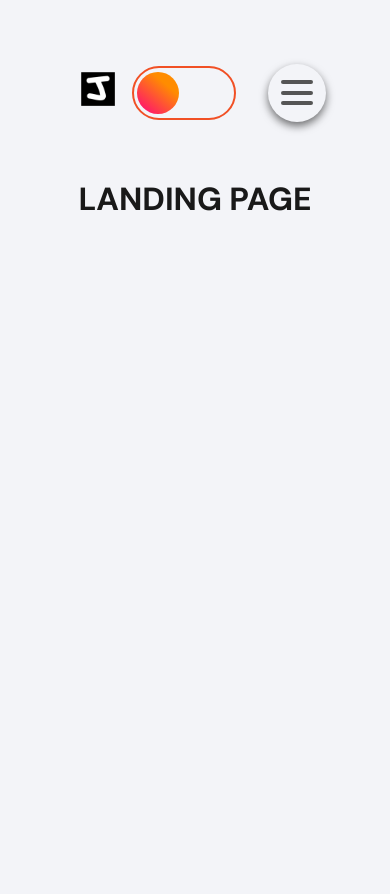
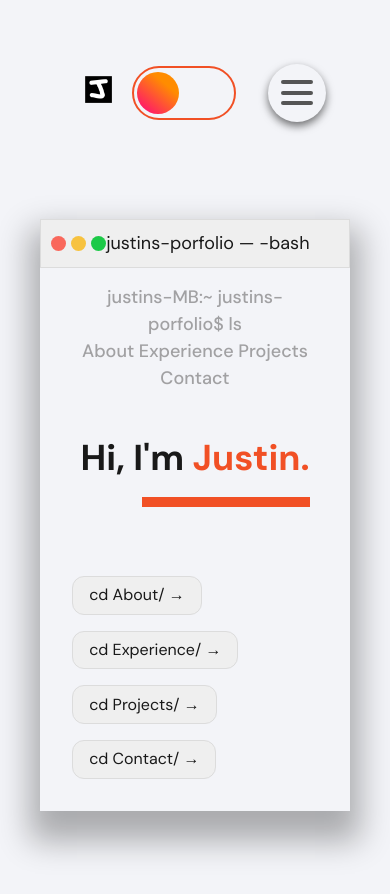
Before and after one commit to justindjsuh/personal-portfolio, a React (Vite) app: page /home in a window 390 px wide. Shown: the top 894 px of the page. Built offline with nearby package versions, Linux system fonts and the light colour scheme.

Commit message:
added GSAP animation, but still WIP

```diff
--- a/package.json
+++ b/package.json
@@ -9,6 +9,7 @@
     "preview": "vite preview"
   },
   "dependencies": {
+    "gsap": "^3.11.4",
     "react": "^18.2.0",
     "react-dom": "^18.2.0",
     "react-router-dom": "^6.8.1"
--- a/src/App.jsx
+++ b/src/App.jsx
@@ -12,6 +12,18 @@ function App() {
         <Route path="/home" element={<Layout />}>
           <Route index element={<LandingPage />} />
         </Route>
+        <Route path="/about" element={<Layout />}>
+          <Route index element={<LandingPage />} />
+        </Route>
+        <Route path="/experience" element={<Layout />}>
+          <Route index element={<LandingPage />} />
+        </Route>
+        <Route path="/projects" element={<Layout />}>
+          <Route index element={<LandingPage />} />
+        </Route>
+        <Route path="/contact" element={<Layout />}>
+          <Route index element={<LandingPage />} />
+        </Route>
       </Routes>
     </div>
   );
--- a/src/Layout.css
+++ b/src/Layout.css
@@ -3,6 +3,8 @@
   position: relative;
   background-color: #f3f4f8;
   color: #191919;
+  display: flex;
+  flex-flow: column;
 }
 
 .dark-theme {
--- a/src/Layout.jsx
+++ b/src/Layout.jsx
@@ -6,7 +6,9 @@ const Layout = () => {
   return (
     <div className="container">
       <Header />
-      <Outlet />
+      <div className="body-content">
+        <Outlet />
+      </div>
     </div>
   );
 };
--- a/src/components/Header.css
+++ b/src/components/Header.css
@@ -2,12 +2,12 @@ nav {
   display: flex;
   justify-content: space-between;
   align-items: center;
-  padding: 2rem 4rem;
+  padding: 1rem 4rem;
 }
 
 .left-nav img {
-  width: 50%;
-  height: 50%;
+  width: 40%;
+  height: 40%;
 }
 
 .right-nav {
@@ -16,17 +16,17 @@ nav {
   gap: 2rem;
 }
 
-.toggle {
+.toggle-main {
   all: unset;
   display: flex;
   align-items: center;
 }
 
-.toggle input[type="checkbox"] {
+.toggle-main input[type="checkbox"] {
   display: none;
 }
 
-.toggle label {
+.toggle-main label {
   margin: 0;
   background-color: #f3f4f8;
   border: 2px solid #f15025;
@@ -39,7 +39,7 @@ nav {
   height: 50px;
 }
 
-.toggle label::after {
+.toggle-main label::after {
   background: linear-gradient(40deg, #ff0080, #ff8c00 70%);
   border-radius: 50%;
   content: " ";
@@ -53,12 +53,12 @@ nav {
   height: 42px;
 }
 
-.toggle input[type="checkbox"]:checked ~ label {
+.toggle-main input[type="checkbox"]:checked ~ label {
   background-color: #26242e;
   border-color: #8983f7;
 }
 
-.toggle input[type="checkbox"]:checked ~ label::after {
+.toggle-main input[type="checkbox"]:checked ~ label::after {
   background: linear-gradient(40deg, #8983f7, #a3dafb 70%);
 
   transform: translateX(50px);
@@ -81,9 +81,6 @@ nav {
 .burger-icon:active {
   box-shadow: 0px 1px 3px 0px rgba(0, 0, 0, 0.55);
   transform: translateY(4px);
-}
-
-@keyframes pushdown {
 }
 
 .burger {
--- a/src/components/Header.jsx
+++ b/src/components/Header.jsx
@@ -27,13 +27,13 @@ const Header = () => {
           <img src="/logo.png" alt="logo with a hand drawn J" />
         </div>
         <div className="right-nav">
-          <div className="toggle">
+          <div className="toggle-main">
             <input
               onClick={toggleDarkThemeLanding}
               type="checkbox"
               id="toggle"
             />
-            <label htmlFor="toggle"></label>
+            <label htmlFor="toggle-main"></label>
           </div>
           <div className="menu">
             <SideMenu
--- /dev/null
+++ b/src/pages/LandingPage.css
@@ -0,0 +1,149 @@
+.body-content {
+  flex: 1;
+  display: flex;
+  flex-flow: column;
+  justify-content: center;
+  align-items: center;
+}
+
+.terminal-header {
+  background-color: #efefef;
+  border: 1px solid #dcdcdc;
+  padding: 10px 0px;
+  display: grid;
+  grid-template-columns: 1fr auto 1fr;
+  align-items: center;
+}
+
+.header-btns {
+  display: flex;
+  gap: 10px;
+  margin-left: 10px;
+}
+
+.header-btn1 {
+  background-color: #f9685c;
+}
+
+.header-btn2 {
+  background-color: #f7c23f;
+}
+
+.header-btn3 {
+  background-color: #1cc947;
+}
+
+.header-btn {
+  height: 20px;
+  width: 20px;
+  border-radius: 180px;
+}
+
+.header-text p {
+  margin: 0;
+  font-size: 18px;
+  text-align: center;
+}
+
+.terminal-container {
+  background-color: #f3f4f8;
+  box-shadow: 0px 20px 30px 10px rgba(0, 0, 0, 0.3);
+  width: 70%;
+}
+
+.terminal-bg-text {
+  margin: 1rem 2rem;
+  align-self: flex-start;
+}
+
+.terminal-bg-text p {
+  color: rgba(79, 78, 78, 0.5);
+  font-weight: 500;
+  font-size: 18px;
+  margin: 0;
+}
+
+.terminal-body {
+  display: flex;
+  flex-flow: column;
+  justify-content: center;
+  align-items: center;
+}
+
+.terminal-main-text {
+  margin: 5rem;
+}
+
+.terminal-main-text p {
+  margin: 0;
+  font-size: 84px;
+  font-weight: 500;
+  line-height: 1;
+  z-index: 5;
+}
+
+.terminal-main-text span:first-child {
+  color: #f15025;
+}
+
+.gsap-animation {
+  position: relative;
+  overflow: hidden;
+}
+
+.gsap-animation .box {
+  position: absolute;
+  bottom: 5px;
+  display: inline-block;
+  background-color: #f15025;
+  height: 10px;
+  z-index: -1;
+}
+
+.gsap-animation .hi {
+  display: inline-block;
+}
+
+.terminal-btns {
+  display: flex;
+  flex-wrap: wrap;
+  gap: 1rem;
+  margin: 2rem;
+}
+
+.terminal-btn {
+  all: unset;
+  background-color: #efefef;
+  border: 1px solid #dcdcdc;
+  border-radius: 12px;
+  padding: 0.4rem 1rem;
+  cursor: pointer;
+}
+
+@media (max-width: 700px) {
+  .terminal-container {
+    width: 95%;
+  }
+  .terminal-main-text p {
+    font-size: 36px;
+    font-weight: 600;
+  }
+  .terminal-main-text {
+    margin: 2rem 0;
+  }
+  .header-btns {
+    display: flex;
+    gap: 5px;
+    margin-left: 10px;
+  }
+  .header-btn {
+    height: 15px;
+    width: 15px;
+    border-radius: 180px;
+  }
+
+  .header-text p {
+    margin: 0;
+    text-align: center;
+  }
+}
--- a/src/pages/LandingPage.jsx
+++ b/src/pages/LandingPage.jsx
@@ -1,5 +1,73 @@
+import gsap from "gsap";
+import { useEffect } from "react";
+import "./LandingPage.css";
+
 const LandingPage = () => {
-  return <h1>LANDING PAGE</h1>;
+  const words = ["web developer", "software engineer", "musician", "gamer"];
+
+  useEffect(() => {
+    let cursor = gsap.to(".cursor", {
+      opacity: 0,
+      ease: "power2.inOut",
+      repeat: -1,
+    });
+
+    let boxTl = gsap.timeline();
+
+    boxTl.to(".box", {
+      duration: 1,
+      width: "180px",
+      delay: 2,
+      ease: "power4.inOut",
+    });
+    gsap.from(".hi", { opacity: 0, y: 100, delay: 2, duration: 0.5 });
+  });
+
+  return (
+    <div className="terminal-container">
+      <div className="terminal-header">
+        <div className="header-btns">
+          <div className="header-btn header-btn1"></div>
+          <div className="header-btn header-btn2"></div>
+          <div className="header-btn header-btn3"></div>
+        </div>
+        <div className="header-text">
+          <p>justins-porfolio &#8212; -bash</p>
+        </div>
+      </div>
+      <div className="terminal-body">
+        <div className="terminal-bg-text">
+          <p>justins-MB:~ justins-porfolio$ ls</p>
+          <p>About Experience Projects Contact</p>
+        </div>
+        <div className="terminal-main-text">
+          <p>
+            Hi, I'm <span>Justin.</span>
+          </p>
+          <p className="gsap-animation">
+            <span className="box"></span>
+            <span className="hi">I&apos;m a</span>
+            <span className="text"></span>
+            <span className="cursor">_</span>
+          </p>
+        </div>
+        <div className="terminal-btns">
+          <button className="terminal-btn terminal-btn1">
+            cd About/ &#8594;
+          </button>
+          <button className="terminal-btn terminal-btn2">
+            cd Experience/ &#8594;
+          </button>
+          <button className="terminal-btn terminal-btn3">
+            cd Projects/ &#8594;
+          </button>
+          <button className="terminal-btn terminal-btn4">
+            cd Contact/ &#8594;
+          </button>
+        </div>
+      </div>
+    </div>
+  );
 };
 
 export default LandingPage;
```
Also changed, not shown: src/components/SideMenu.jsx (+8 -0 lines), 1 other file (tests, documents, lock files or other folders).
